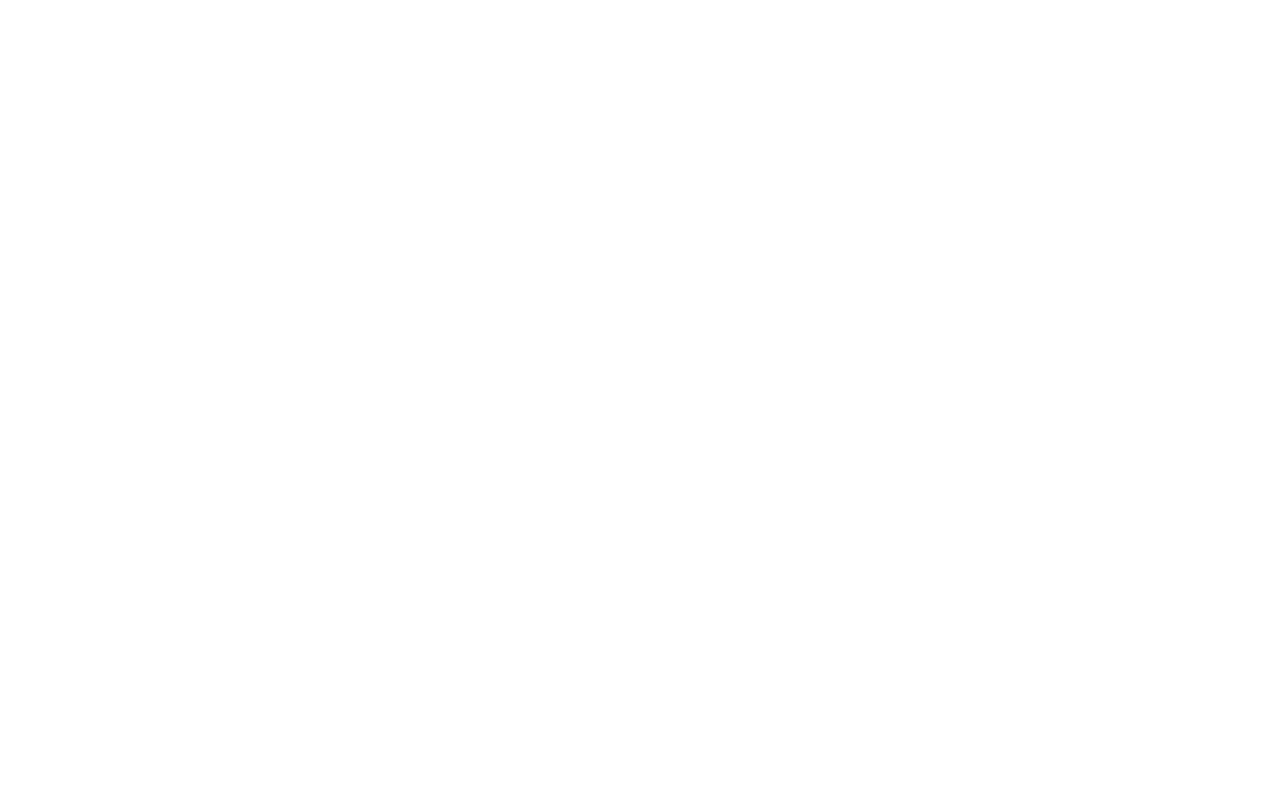
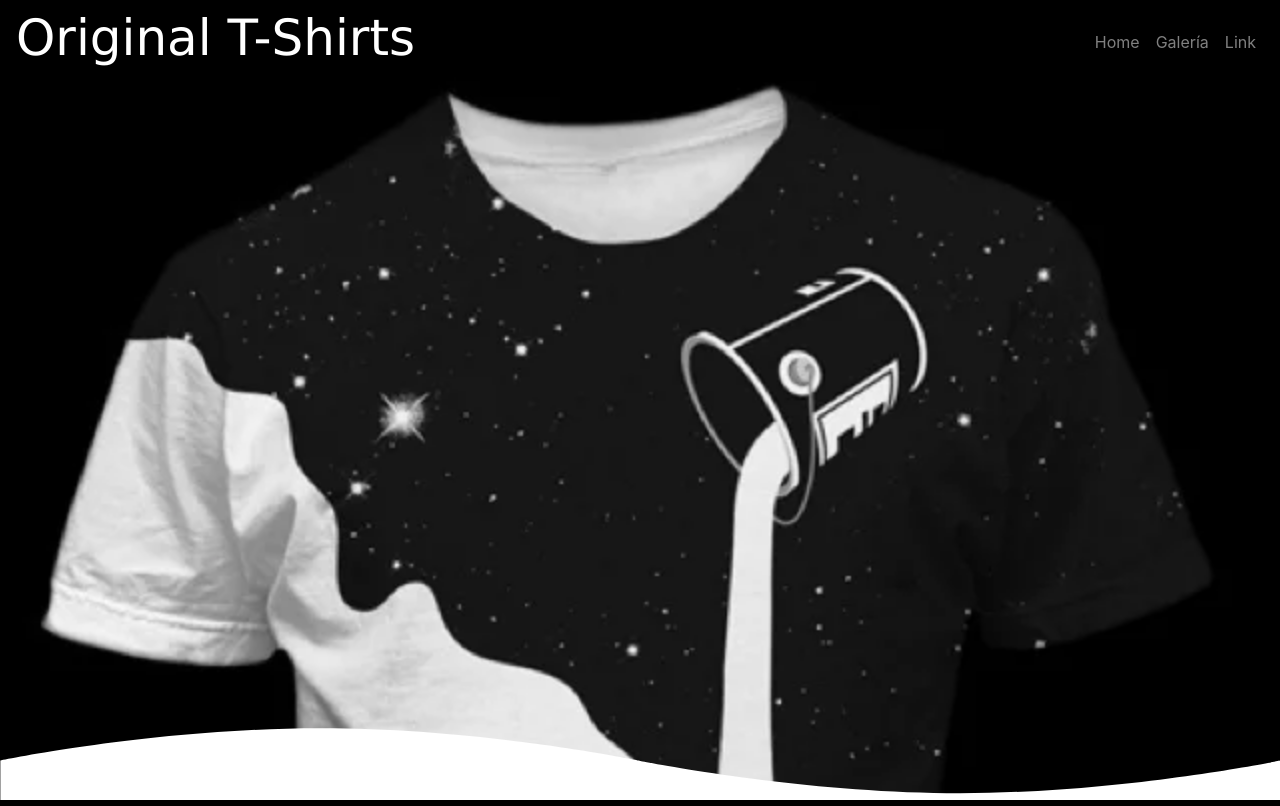
Before and after one commit to majezanu/cerouno-original-tshirts, a plain HTML site: page index.html in a window 1280 px wide. Drawn offline with nearby package versions, Linux system fonts and the light colour scheme.

Commit message:
feat: create first page with navbar and portrait

```diff
--- a/assets/css/styles.css
+++ b/assets/css/styles.css
@@ -0,0 +1,56 @@
+body,html, .container{
+    width: 100%;
+    height: 100%;
+    max-width: 100%;
+    background: black;
+}
+
+.white{
+    width: 100%;
+    height: 10%;
+    background: white;
+}
+
+.header{
+    width: 100%;
+    background: url(../img/tshirt1.webp);
+    background-size: cover;
+    position: relative;
+    display: flex;
+    padding: 0 0 0 0;
+    box-sizing: border-box;
+    height: 100%;
+}
+
+#wave{
+    width: 100%;
+    position: absolute;
+    bottom: -6px;
+    overflow: hidden;
+
+}
+
+#wave svg{
+    width: 200%;
+    position: relative;
+    animation: move-left 5s linear infinite;
+}
+
+.title {
+    text-justify: auto;
+    font-size: 50px;
+    font-family: Verdana, Geneva, Tahoma, sans-serif;
+    width: 100%;
+}
+
+
+
+@keyframes move-left{
+    0%{
+        left: 0%;
+    }
+    100%{
+        left: -100%;
+    }
+
+}
--- a/index.html
+++ b/index.html
@@ -4,9 +4,51 @@
     <meta charset="UTF-8">
     <meta name="viewport" content="width=device-width, initial-scale=1.0">
     <meta http-equiv="X-UA-Compatible" content="ie=edge">
+    <link rel="shortcut icon" href="/assets/img/tshirt-solid.svg" />
+    <script src="https://kit.fontawesome.com/bcb876af0a.js" crossorigin="anonymous"></script>
+    <link rel="stylesheet" href="https://maxcdn.bootstrapcdn.com/bootstrap/4.0.0/css/bootstrap.min.css" integrity="sha384-Gn5384xqQ1aoWXA+058RXPxPg6fy4IWvTNh0E263XmFcJlSAwiGgFAW/dAiS6JXm" crossorigin="anonymous">
+    <link rel="stylesheet" href="./assets/css/styles.css">
     <title>Original T-shirts</title>
 </head>
 <body>
+    <section id="home" class="container header">
+        <div class="row header">
+            <div class="col">
+                <nav  class="navbar fixed-top navbar-expand-md navbar-dark bg-transparent">
+                    <h1 class="title text-white">Original T-Shirts</h1>
+                    <div class="navbar-collapse collapse w-100 order-3 dual-collapse2">
+                        <ul class="navbar-nav ml-auto">
+                            <li class="nav-item">
+                                <a class="nav-link" href="index.html#home">Home</a>
+                            </li>
+                            <li class="nav-item">
+                                <a class="nav-link" href="index.html#description">Galería</a>
+                            </li>
+                            <li class="nav-item">
+                                <a class="nav-link" href="#">Link</a>
+                            </li>
+                        </ul>
+                    </div>
+                </nav>
+                <div id="wave">
+                    <svg
+                        x="0px"
+                        y="0px"
+                        viewBox="0 0 3841 108.5"
+                        style="overflow:scroll;enable-background:new 0 0 3841 108.5;"
+                        xml:space="preserve" >
+                        <path style="fill:#FFFFFF;
+                                    stroke-miterlimit:10;"
+                                    d="M3360.5,97.739c-242,0-480-48.375-480-48.375
+                                        S2647.5,0.5,2400.5,0.5s-480,48.375-480,48.375s-238,48.864-480,48.864s-480-48.375-480-48.375S727.5,0.5,480.5,0.5
+                                        S0.5,48.875,0.5,48.875V108h2048h2048V48.875C3840.5,48.875,3602.5,97.739,3360.5,97.739z"/>
+                    </svg>
+                </div>
+            </div>
+        </div>
+    </section>
+
+
 
 </body>
 </html>
```
Also changed, not shown: assets/img/tshirt1.webp (added).
